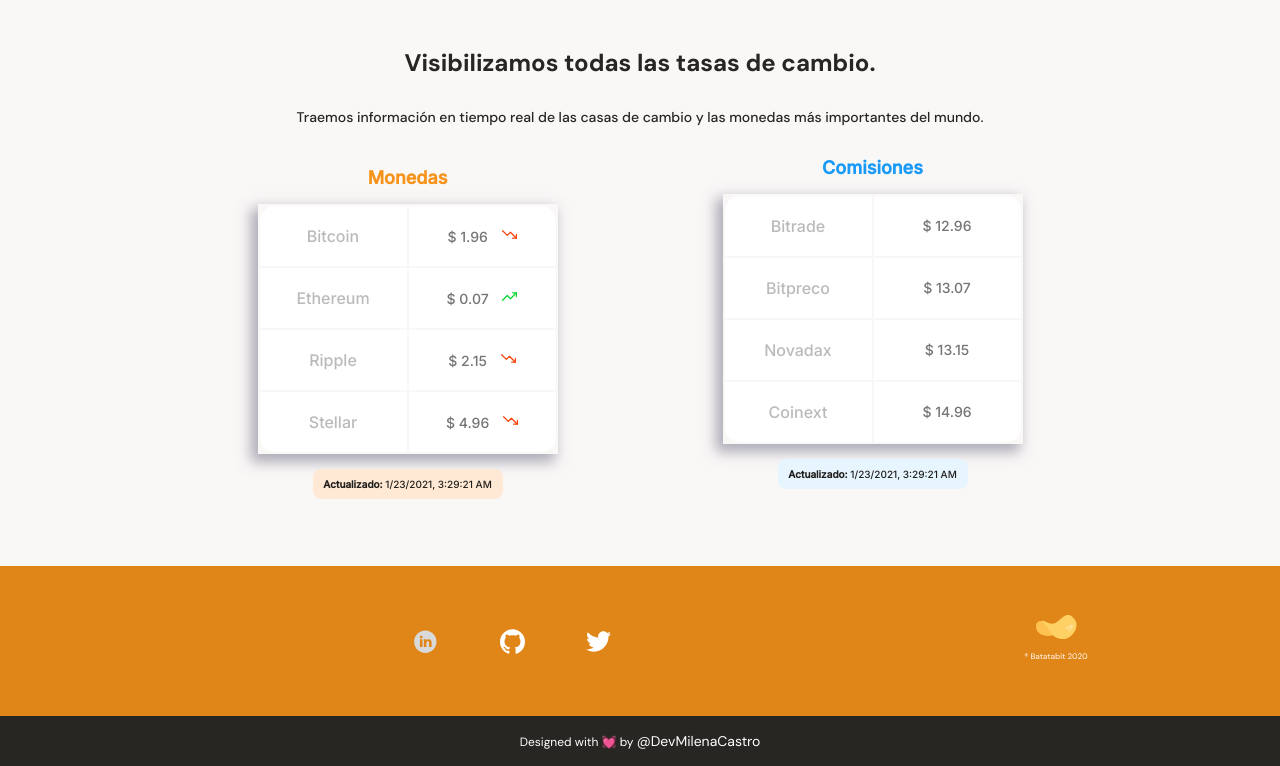
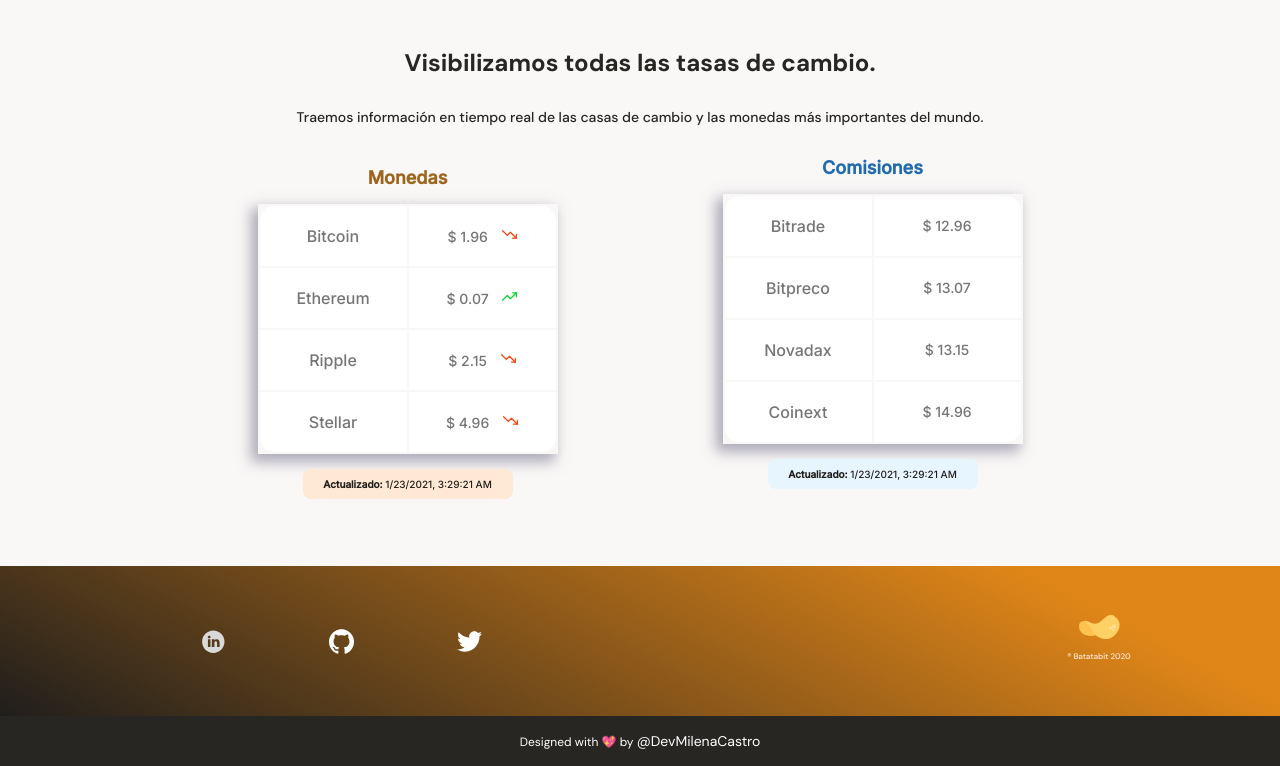
Before and after one commit to DevMilenaCastro/Bitcoin-Platzi, a plain HTML site: page index.html in a window 1280 px wide. Shown: the part 681-1447 px from the top of the page. Drawn offline with Linux system fonts and the light colour scheme.

Commit message:
CSS changes

```diff
--- a/index.html
+++ b/index.html
@@ -22,10 +22,16 @@
 
       <ul class="nav-links">
         <li>
-          <a href="index.html">Home</a>
+          <a href="index.html">Inicio</a>
+        </li>
+        <li>
+          <hr class="hr">
         </li>
         <li>
           <a href="beneficios.html">Beneficios</a>
+        </li>
+        <li>
+          <hr class="hr">
         </li>
         <li>
           <a href="planes.html">Planes</a>
@@ -97,7 +103,7 @@
               </table>
             </div>
 
-            <div class="exchange__table--date">
+            <div class="exchange__table--date date1">
               <p>
                 <b>Actualizado: </b>
                 <script>
@@ -130,7 +136,7 @@
               </table>
             </div>
 
-            <div class="exchange__table--date2">
+            <div class="exchange__table--date date2">
               <p>
                 <b>Actualizado: </b>
                 <script>
@@ -181,7 +187,7 @@
     <footer class="footer">
       <div class="container">
         <div>
-            <p>Designed with &#128147 by <a href="https://twitter.com/DevMilenaCastro">@DevMilenaCastro</a></p>
+            <p>Designed with &#128150 by <a href="https://twitter.com/DevMilenaCastro">@DevMilenaCastro</a></p>
         </div>
       </div>
     </footer>
--- a/scss/styles.scss
+++ b/scss/styles.scss
@@ -90,6 +90,11 @@ html {
     font-weight: 500;
     text-decoration: none;
   }
+  hr {
+    height: 1px;
+    opacity: 0.1;
+    width: 60px;
+  }
 }
 
 .lines {
@@ -120,7 +125,7 @@ html {
     background-color: var(--black);
     display: flex;
     flex-direction: column;
-    height: 40vh;
+    height: 50vh;
     position: absolute;
     right: 0px;
     top: 8vh;
@@ -276,7 +281,7 @@ main {
     min-width: 235px;
     width: 70%;
     &--title {
-      color: var(--bitcoin-orange);
+      color: #9e651e;
       @include font-bold;
       margin-bottom: 15px;
       margin-top: 10px;
@@ -296,7 +301,7 @@ main {
       }
       td {
         background-color: var(--just-white);
-        color: var(--grey);
+        color: #757575;
         font-size: 1.6rem;
         font-weight: 500;
         line-height: 1.9rem;
@@ -338,14 +343,13 @@ main {
       }
     }
     &--date {
-      background-color: var(--soft-orange);
       border-radius: 8px;
       color: var(--warm-black);
       height: 30px;
       margin: 0 auto;
       margin-top: 15px;
       padding: 8px;
-      width: 190px;
+      width: 210px;
       p {
         color: var(--warm-black);
         font-size: 1rem;
@@ -353,24 +357,15 @@ main {
       }
     }
     &--title2 {
-      color: var(--secondary-blue);
+      color: #236baf;
       @include font-bold;
       margin-bottom: 15px;
     }
-    &--date2 {
+    .date1 {
+      background-color: var(--soft-orange);
+    }
+    .date2 {
       background-color: var(--soft-blue);
-      border-radius: 8px;
-      color: var(--warm-black);
-      height: 30px;
-      margin: 0 auto;
-      margin-top: 15px;
-      padding: 8px;
-      width: 190px;
-      p {
-        color: var(--warm-black);
-        font-size: 1rem;
-        line-height: 1.5rem;
-      }
     }
   }
 }
@@ -380,20 +375,23 @@ main {
 /*********************************************/
 .before-footer {
   align-items: center;
-  background-color: var(--orange);
+  background: linear-gradient(
+    207.8deg,
+    var(--orange) 16.69%,
+    var(--warm-black)
+  );
   display: flex;
   height: 150px;
   justify-content: space-evenly;
   width: 100%;
   &__left {
-    align-items: center;
     display: flex;
-    justify-content: center;
-    width: 50%;
+    justify-content: space-between;
+    width: 60%;
     &--left-ul {
       display: flex;
       list-style: none;
-      justify-content: space-evenly;
+      justify-content: space-around;
       width: 50%;
     }
     li {
--- a/scss/tablet.scss
+++ b/scss/tablet.scss
@@ -1,3 +1,6 @@
+hr {
+  display: none;
+}
 /* For tables main section*/
 .tablet {
   display: flex;
```
Also changed, not shown: css/styles.css, css/tablet.css, 2 other files.
